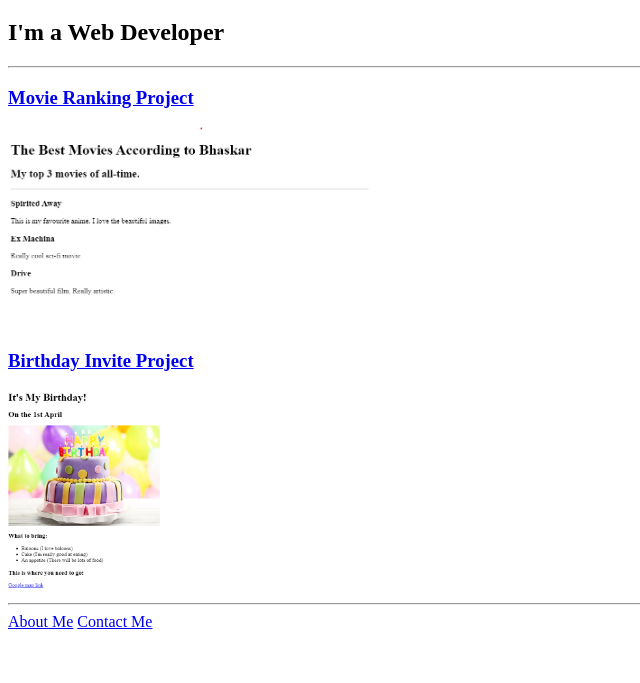
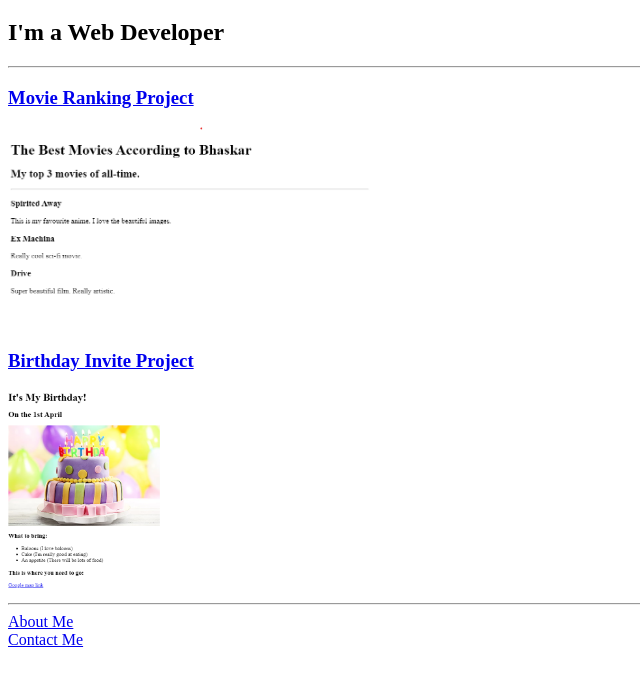
Before and after one commit to SatyaBhaskar888/html-portfolio, a plain HTML site: page index.html in a window 1280 px wide. Shown: the part 61-744 px from the top of the page, without its empty margins (0-640 px from the left). Drawn offline with Linux system fonts and the light colour scheme.

Commit message:
index.html

```diff
--- a/index.html
+++ b/index.html
@@ -15,7 +15,7 @@
   <h3><a href="./public/birthday-invite.html">Birthday Invite Project</a></h3>
   <img src="./assets/images/birthday-invite.png" height="200" alt="birthday invite project preview"/>
   <hr />
-  <a href="./public/about.html">About Me</a>
+  <a href="./public/about.html">About Me</a> <br>
   <a href="./public/contact.html">Contact Me</a>
 </body>
 
```
